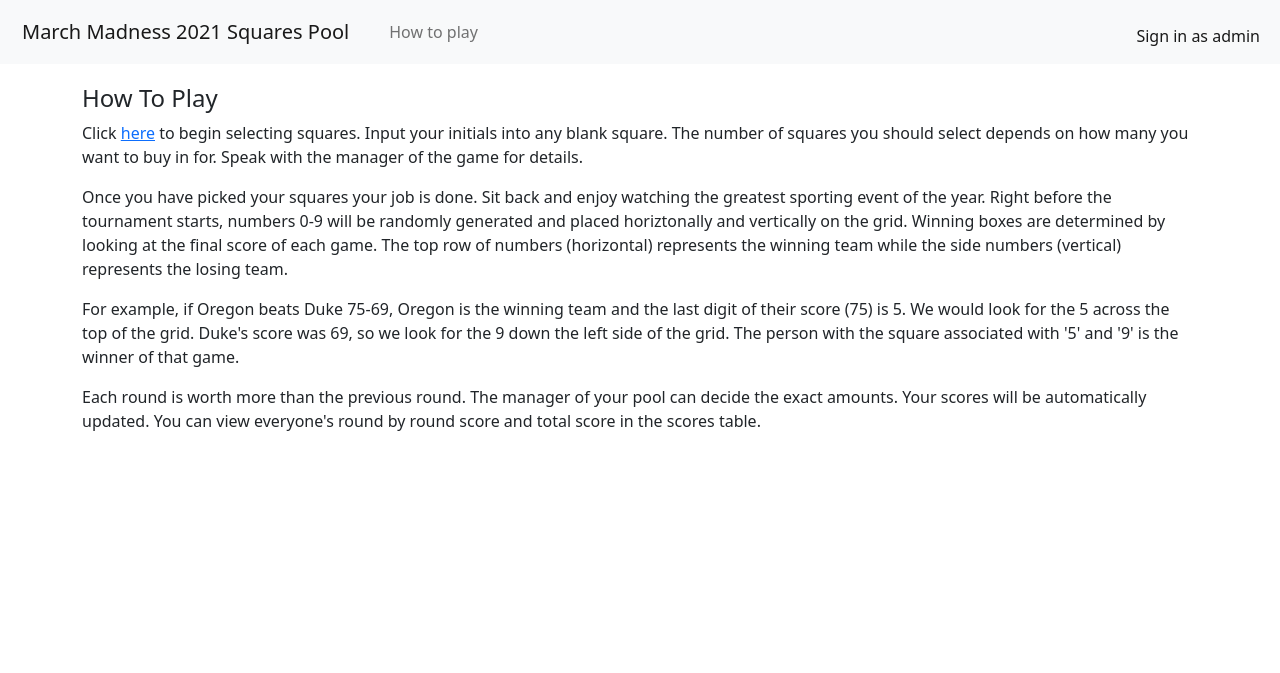
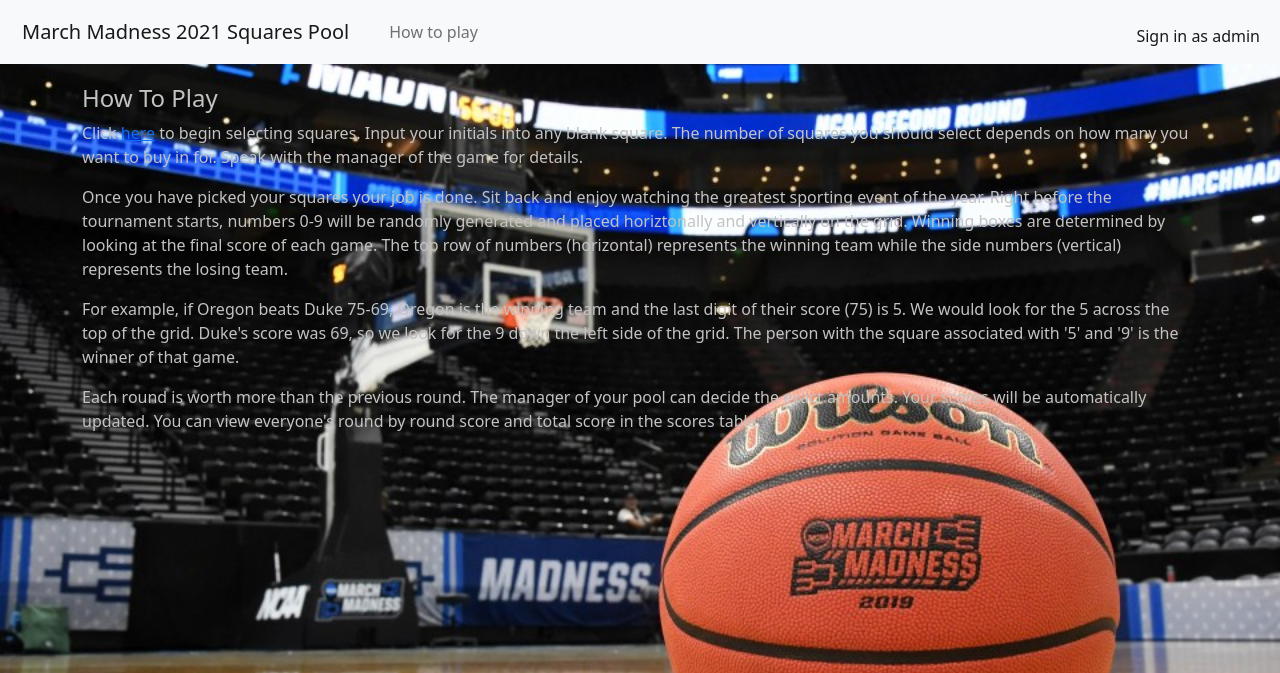
Before and after one commit to cqchisholm/March-Madness-Squares, a Django app: page /how-to-play in a window 1280 px wide. Shown: the top 673 px of the page. Run offline with Django 3.2, Linux system fonts and the light colour scheme.

Commit message:
Added background images

```diff
--- a/MMSquares/Squares/static/squares/styles.css
+++ b/MMSquares/Squares/static/squares/styles.css
@@ -1,3 +1,23 @@
+.homepage  {
+    background: url('/static/squares/images/MARCH MADNESS - 60 PERCENT.png') no-repeat center center fixed;
+    -webkit-background-size: cover;
+    -moz-background-size: cover;
+    -o-background-size: cover;
+    background-size: cover;
+}
+
+.directions {
+    background: url('/static/squares/images/basketball.jpg') no-repeat center center fixed;
+    -webkit-background-size: cover;
+    -moz-background-size: cover;
+    -o-background-size: cover;
+    background-size: cover;
+}
+
+.table {
+    background-color: white;
+}
+
 .pool-table th, .pool-table td, .scores-table th, .scores-table td {
     text-align: center;
     vertical-align: middle;
@@ -47,8 +67,9 @@ span {
     padding-right: 3%;
 }
 
-.directions {
+.how-to-play {
     padding-top: 20px;
+    color: rgb(196, 194, 194);
 }
 
 /* overriding the CSS so that a downward arrow appears in the drop downs
--- a/MMSquares/Squares/templates/squares/directions.html
+++ b/MMSquares/Squares/templates/squares/directions.html
@@ -2,9 +2,11 @@
 
 {% block title %} How to Play {% endblock %}
 
+{% block body_class %} directions {% endblock %}
+
 {% block body %}
 
-    <div class="container directions">
+    <div class="container how-to-play">
         <h4>How To Play</h4>
         <p>
             Click <a href="https://docs.google.com/spreadsheets/d/1RalxR6R1K2gvQElQAUdvIuiRVYUqXciLOGwR-Cy3qMQ/edit?usp=sharing" target="_blank">here</a>
--- a/MMSquares/Squares/templates/squares/homepage.html
+++ b/MMSquares/Squares/templates/squares/homepage.html
@@ -2,6 +2,7 @@
 
 {% block title %} Home Page {% endblock %}
 
+{% block body_class %} homepage {% endblock %}
 
 {% block body %}
 
--- a/MMSquares/Squares/templates/squares/layout.html
+++ b/MMSquares/Squares/templates/squares/layout.html
@@ -15,7 +15,8 @@
 
     <title>{% block title %}{% endblock %}</title>
   </head>
-  <body>
+
+  <body class="{% block body_class %}{% endblock %}">
 
     <nav class="navbar navbar-expand-lg navbar-light bg-light">
         <div class="container-fluid">
```
Also changed, not shown: MMSquares/Squares/static/squares/images/MARCH MADNESS - 40 PERCENT.png (added), MMSquares/Squares/static/squares/images/MARCH MADNESS - 50 PERCENT.png (added), MMSquares/Squares/static/squares/images/MARCH MADNESS - 60 PERCENT.png (added), MMSquares/Squares/static/squares/images/basketball.jpg (added). Lines whose indentation alone changed are shown as unchanged.
